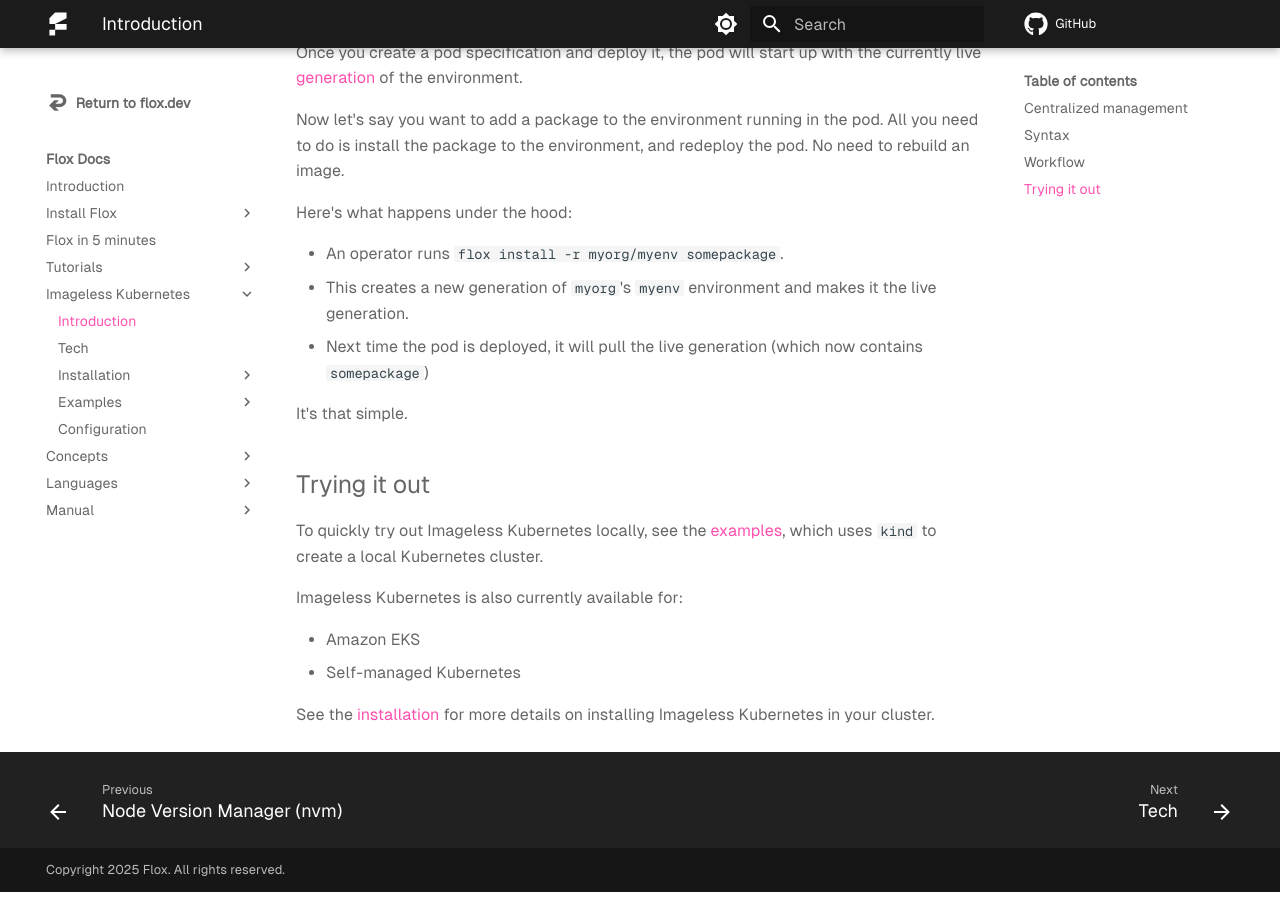
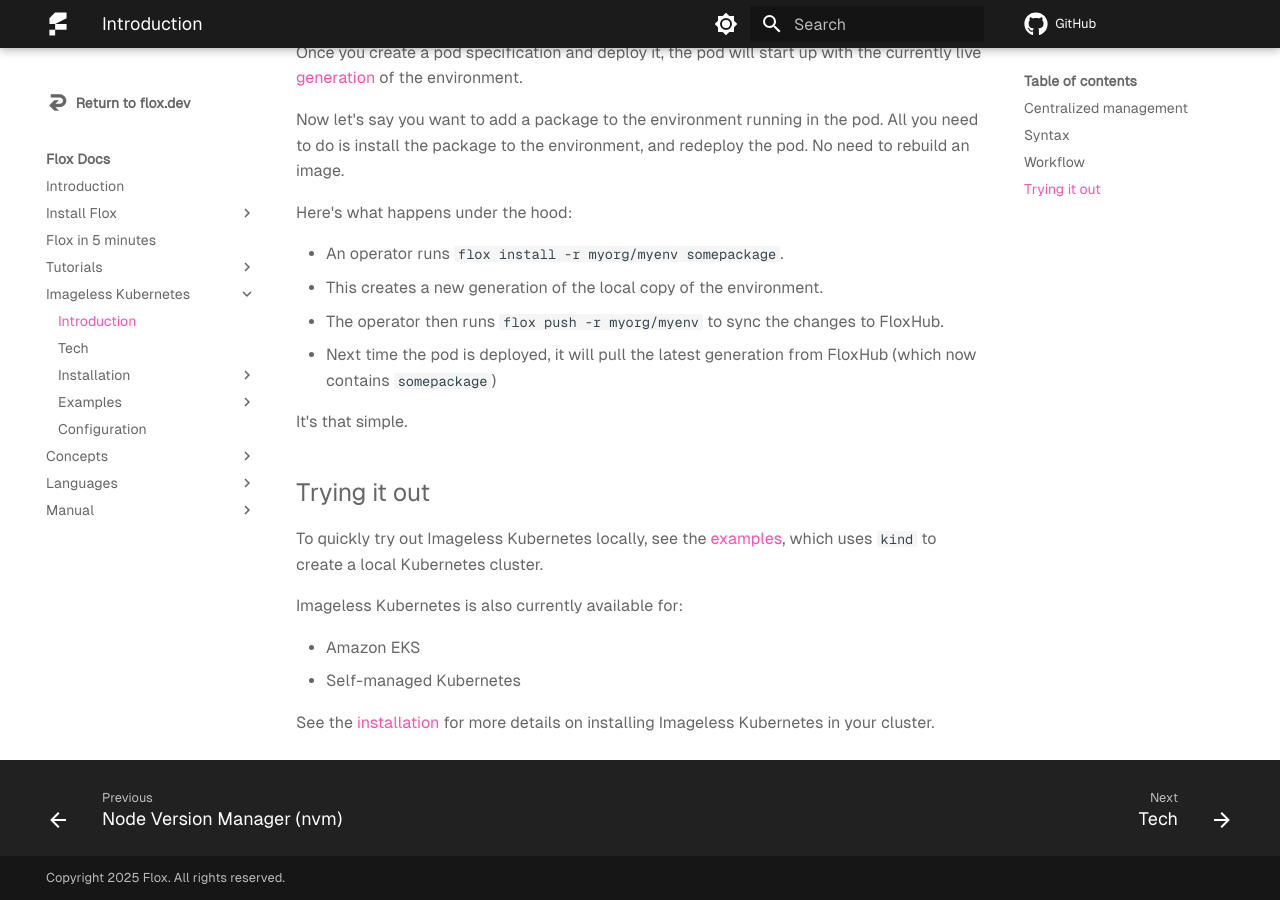
Before and after one commit to flox/floxdocs, an MkDocs documentation site: the page built from docs/k8s/intro.md, in a window 1280 px wide and 900 px high, scrolled down 1545 px. Built offline with MkDocs 1.6.1 and Material for MkDocs 9.7.7, drawn with Linux system fonts in a browser that asks for light colours; plug-ins that fetch from the network failed and are left out; comment, search, counter and statistics services are not loaded.

Commit message:
fix(k8s): clarify install -r requires push to update FloxHub
install -r operates on local copy, not upstream directly

```diff
--- a/docs/k8s/intro.md
+++ b/docs/k8s/intro.md
@@ -65,8 +65,9 @@
 Here's what happens under the hood:
 
 - An operator runs `flox install -r myorg/myenv somepackage`.
-- This creates a new generation of `myorg`'s `myenv` environment and makes it the live generation.
-- Next time the pod is deployed, it will pull the live generation (which now contains `somepackage`)
+- This creates a new generation of the local copy of the environment.
+- The operator then runs `flox push -r myorg/myenv` to sync the changes to FloxHub.
+- Next time the pod is deployed, it will pull the latest generation from FloxHub (which now contains `somepackage`)
 
 It's that simple.
 
```
